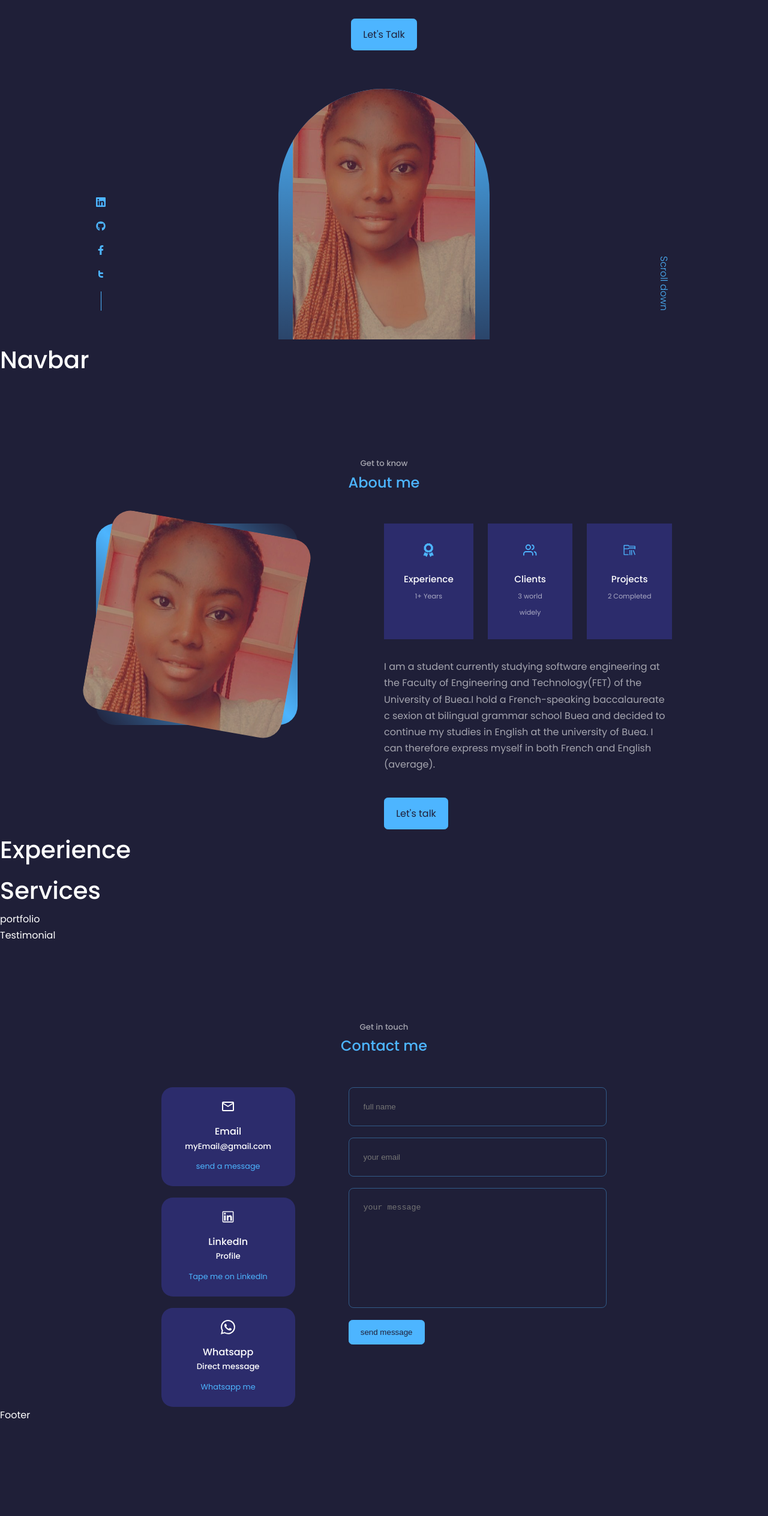
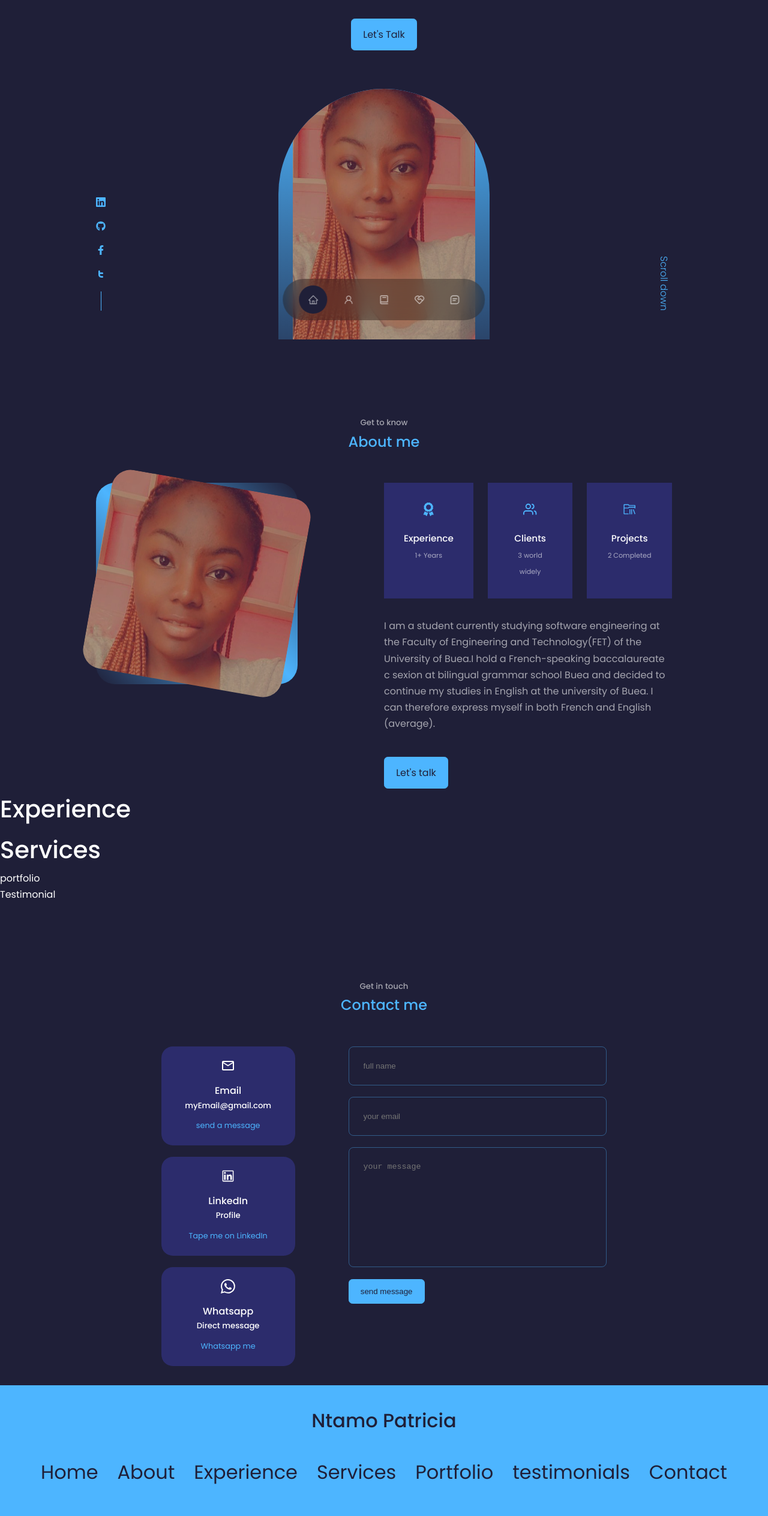
Before and after one commit to Ntamopatricia/Portfolio, a React (Create React App) app in the folder portfolio/: page / in a window 1280 px wide. Shown: the part 234-2762 px from the top of the page at 60% size. Before the commit the page ends 2607 px from the top, so only its background shows below. Built offline with nearby package versions, Linux system fonts and the light colour scheme.

Commit message:
i added footer and navbar sessions

```diff
--- a/portfolio/src/components/footer/Footer.jsx
+++ b/portfolio/src/components/footer/Footer.jsx
@@ -1,7 +1,61 @@
 import React from 'react'
+import { BsLinkedin } from 'react-icons/bs';
+import {FaGithub} from 'react-icons/fa'
+import {FaFacebookF} from 'react-icons/fa'
+import { CgTwitter } from "react-icons/cg";
 
-export default function Footer() {
-  return (
-    <div>Footer</div>
-  )
+import './footer.css'
+const Footer = () => {
+    return (
+      <div className="footer__container">
+        <a href="#" className="footer__logo">
+          Ntamo Patricia
+        </a>
+
+        <ul className="permalinks">
+          <li>
+            <a href="#">Home</a>
+          </li>
+          <li>
+            <a href="#about">About</a>
+          </li>
+          <li>
+            <a href="#experience">Experience</a>
+          </li>
+          <li>
+            <a href="#services">Services</a>
+          </li>
+          <li>
+            <a href="#portfolio">Portfolio</a>
+          </li>
+          <li>
+            <a href="#testimonials">testimonials</a>
+          </li>
+          <li>
+            <a href="#contact">Contact</a>
+          </li>
+        </ul>
+
+        <div className="footer__media">
+          <a href="https://linkedin.com" target="blank">
+            <BsLinkedin />
+          </a>
+          <a href="https://github.com/Ntamopatricia" target="blank">
+          <FaGithub />
+          </a>
+          <a href="https://facebook.com" target="blank">
+            <FaFacebookF />
+          </a>
+          <a href="https://twitter.com" target="blank">
+            <CgTwitter />
+          </a>
+        </div>
+
+        <div className="copyRight">
+            <h3>@copyright BD 2023</h3>
+        </div>
+      </div>
+    );
 }
+
+export default Footer
--- a/portfolio/src/components/footer/footer.css
+++ b/portfolio/src/components/footer/footer.css
@@ -0,0 +1,75 @@
+.footer__container{
+    background-color: var(--color-primary);
+    margin-top: 2rem;
+    text-align: center;
+    padding: 2rem 0;
+    font-size: .9rem;
+}
+
+.footer__logo{
+    font-size: 2rem;
+    font-weight: 500;
+    margin-bottom: 2rem;
+    display: inline-block;
+}
+.footer__container a{
+    color: var(--color-bg);
+}
+
+.footer__container a:hover{
+    color: var(--color-white);
+}
+
+.permalinks {
+    display: flex;
+    flex-wrap: wrap;
+    justify-content: center;
+    gap: 2rem;
+    font-size: 2rem;
+    font-weight: 400;
+    margin: 0 auto 3rem;
+}
+
+.footer__media{
+    display: flex;
+    justify-content: center;
+    gap: 2rem;
+    margin-bottom: 4rem;
+}
+
+.footer__media a{
+    font-size: 1rem;
+    background-color: var(--color-bg);
+    color: var(--color-white);
+    padding:.8rem;
+    border: 1px solid transparent;
+    border-radius: .7rem
+}
+
+.footer__media a:hover{
+    background:transparent;
+    color: var(--color-bg);
+    border-color: var(--color-bg);
+}
+
+.copyRight{
+    margin-bottom: 4rem;
+    color: var(--color-bg);
+}
+
+@media screen and(max-width:1024px) {
+
+
+}
+
+@media only screen and (max-width: 600px) {
+    .permalinks{
+        flex-direction: column;
+        gap: 1.5rem;
+    }
+
+    .footer__media{
+        margin-bottom: 2.6rem;
+    }
+
+}
--- a/portfolio/src/components/navbar/Navbar.jsx
+++ b/portfolio/src/components/navbar/Navbar.jsx
@@ -1,9 +1,24 @@
 import React from 'react'
+import './navbar.css'
+import {AiOutlineHome} from 'react-icons/ai'
+import {AiOutlineUser} from 'react-icons/ai'
+import {BiBook} from 'react-icons/bi'
+import {RiServiceLine} from 'react-icons/ri'
+import { BiMessageSquareDetail} from 'react-icons/bi'
+import { useState } from 'react'
 
-export default function Navbar() {
-  return (
-    <div>
-      <h1>Navbar</h1>
-    </div>
-  )
+
+const Navbar = () => {
+    const [activeNav, setActiveNav] = useState('#')
+    return (
+        <nav>
+            <a href='#' onClick={()=>setActiveNav('#')} className={activeNav==='#'? 'active' : ''}><AiOutlineHome/></a>
+            <a href='#about' onClick={()=>setActiveNav('#about')} className={activeNav==='#about'? 'active' : ''} ><AiOutlineUser/></a>
+            <a href='#experience' onClick={()=>setActiveNav('#experience')} className={activeNav==='#experience'? 'active' : ''}><BiBook/></a>
+            <a href='#service' onClick={()=>setActiveNav('#service')} className={activeNav==='#service'? 'active' : ''}><RiServiceLine/></a>
+            <a href='#contact' onClick={()=>setActiveNav('#contact')} className={activeNav==='#contact'? 'active' : ''}><BiMessageSquareDetail/></a>
+        </nav>
+    )
 }
+
+export default Navbar
--- a/portfolio/src/components/navbar/navbar.css
+++ b/portfolio/src/components/navbar/navbar.css
@@ -0,0 +1,33 @@
+nav{
+    background: rgba(0, 0, 0, 0.3);
+    width:max-content;
+    display: block;
+    padding: 0.7rem 1.7rem;
+    z-index: 2;
+    position: fixed;
+    left: 50%;
+    transform: translateX(-50%);
+    bottom: 2rem;
+    display: flex;
+    gap: .8rem;
+    border-radius: 3rem;
+    backdrop-filter: blur(15px);
+}
+
+nav a{
+    background: transparent;
+    padding: 0.9rem;
+    border-radius: 50%;
+    display: flex;
+    color: var(--color-light);
+    font-size: 1.1rem;
+}
+
+nav a:hover{
+    background: rgba(0, 0, 0, 0.3);
+}
+
+nav a.active{
+    background: var(--color-bg);
+    color: var(--color-light);
+}
```
